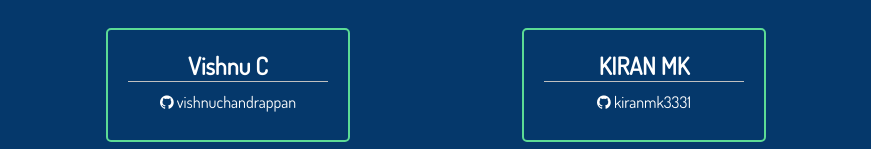
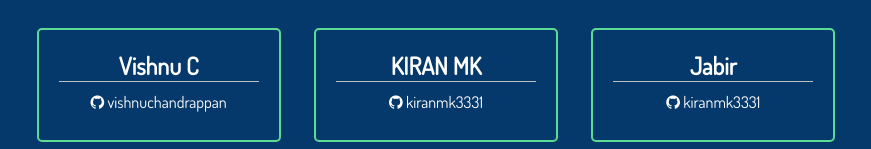
Before and after one commit to vishnuchandrappan/git-kickstart, a plain HTML site: page index.html in a window 1280 px wide. Shown: the part 842-991 px from the top of the page, without its empty margins (204-1075 px from the left). Drawn offline with Linux system fonts and the light colour scheme; a web font is replaced by a local one.

Commit message:
added jabir

```diff
--- a/index.html
+++ b/index.html
@@ -74,6 +74,21 @@
           </span>
         </div>
 
+
+        <div class="card">
+          <h2 class="card-name">Jabir</h2>
+          <!-- Replace This With Ur name -->
+          <span>
+            <i class="fa fa-github"></i>
+            <!-- GitHub Icon -->
+            <a href="https://github.com/upjabir">
+              <!-- replace with ur GitHub link -->
+              kiranmk3331
+              <!-- github username -->
+            </a>
+          </span>
+        </div>
+
         <!-- copy before this line -->
       </div>
       <!-- member details ends -->
```
